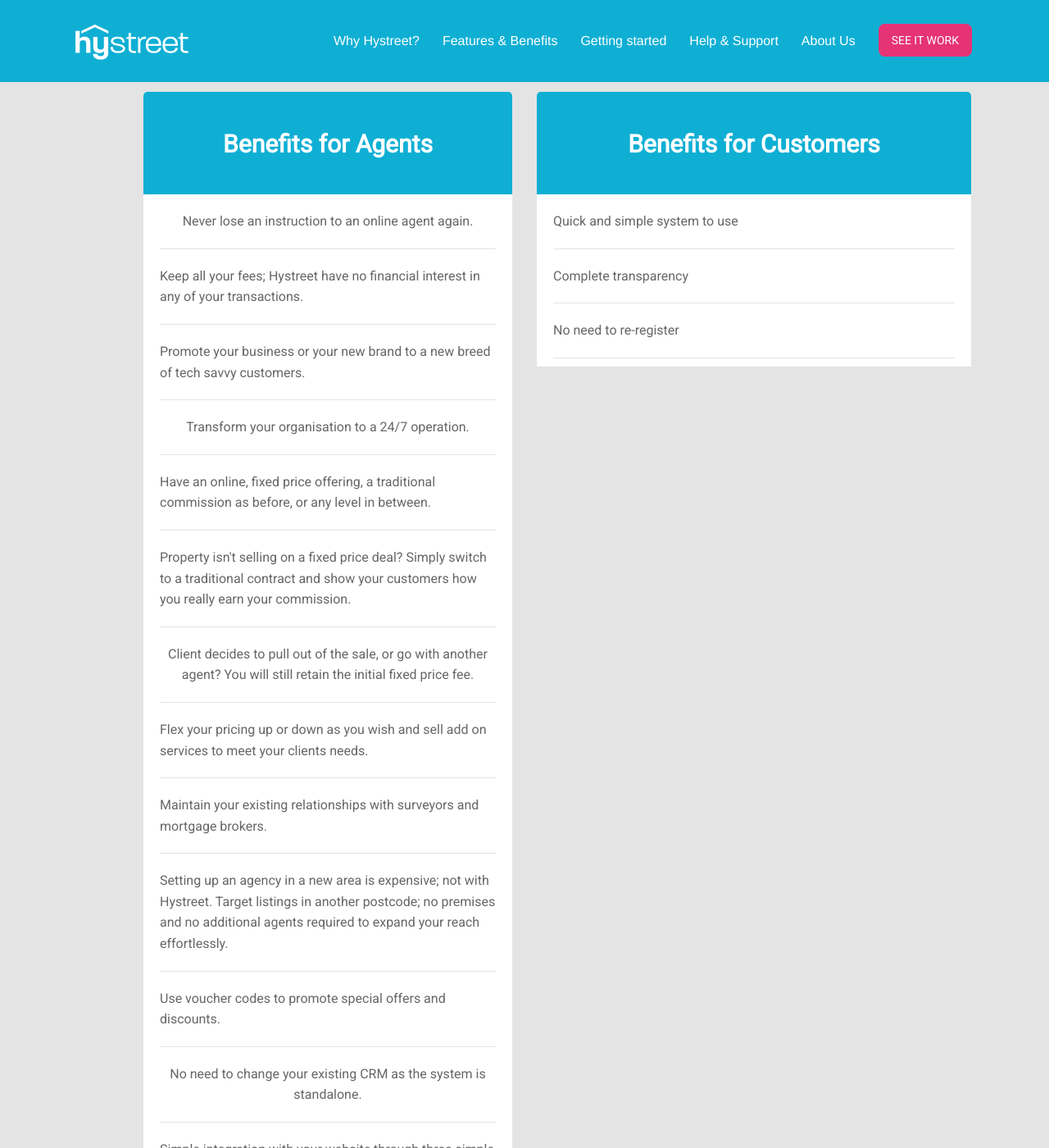
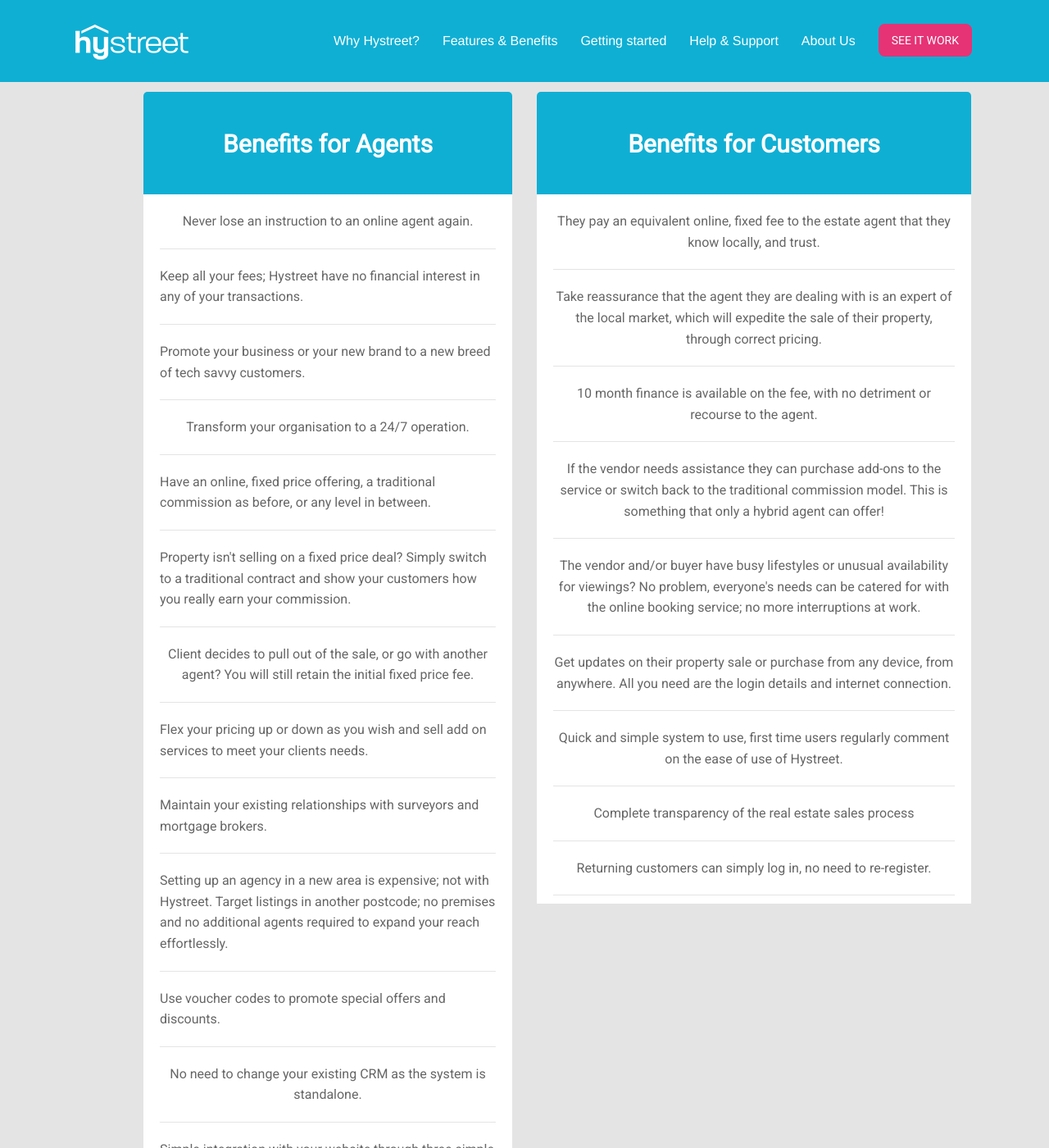
Before and after one commit to hystreet/hystreet.github.io, a Jekyll site: the page built from features-benefits/index.html, in a window 1280 px wide and 1400 px high, scrolled down 3351 px. Shown: the whole window at 82% size. Built offline with Jekyll 4.4.1, drawn with Linux system fonts in a browser that asks for light colours; some web fonts are replaced; a script that is not in the unit is left out.

Commit message:
Update index.html

```diff
--- a/features-benefits/index.html
+++ b/features-benefits/index.html
@@ -282,14 +282,32 @@
 						</h2>
 					</header>
 					<ul class="features-list">
-						<li class="features-item">
-							Quick and simple system to use
+						<li class="features-item layout-text">
+						They pay an equivalent online, fixed fee to the estate agent that they know locally, and trust.
 						</li>
-						<li class="features-item">
-							Complete transparency
+						<li class="features-item layout-text">
+						Take reassurance that the agent they are dealing with is an expert of the local market, which will expedite the sale of their property, through correct pricing.
 						</li>
-						<li class="features-item">
-							No need to re-register
+						<li class="features-item layout-text">
+						10 month finance is available on the fee, with no detriment or recourse to the agent.
+						</li>
+						<li class="features-item layout-text">
+						If the vendor needs assistance they can purchase add-ons to the service or switch back to the traditional commission model. This is something that only a hybrid agent can offer!
+						</li>
+						<li class="features-item layout-text">
+						The vendor and/or buyer have busy lifestyles or unusual availability for viewings? No problem, everyone's needs can be catered for with the online booking service; no more interruptions at work.
+						</li>
+						<li class="features-item layout-text">
+						Get updates on their property sale or purchase from any device, from anywhere. All you need are the login details and internet connection.
+						</li>
+						<li class="features-item layout-text">
+						Quick and simple system to use, first time users regularly comment on the ease of use of Hystreet.
+						</li>
+						<li class="features-item layout-text">
+						Complete transparency of the real estate sales process
+						</li>
+						<li class="features-item layout-text">
+						Returning customers can simply log in, no need to re-register.
 						</li>
 					</ul>
 				</div>
```
